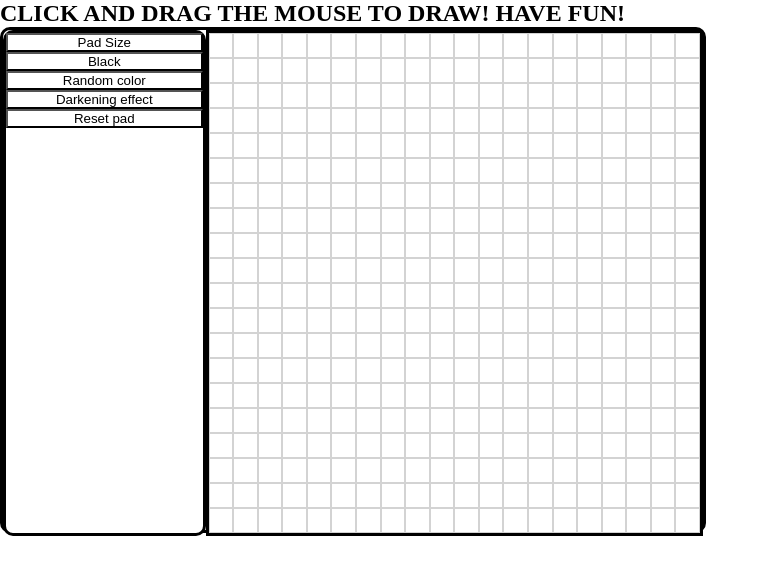
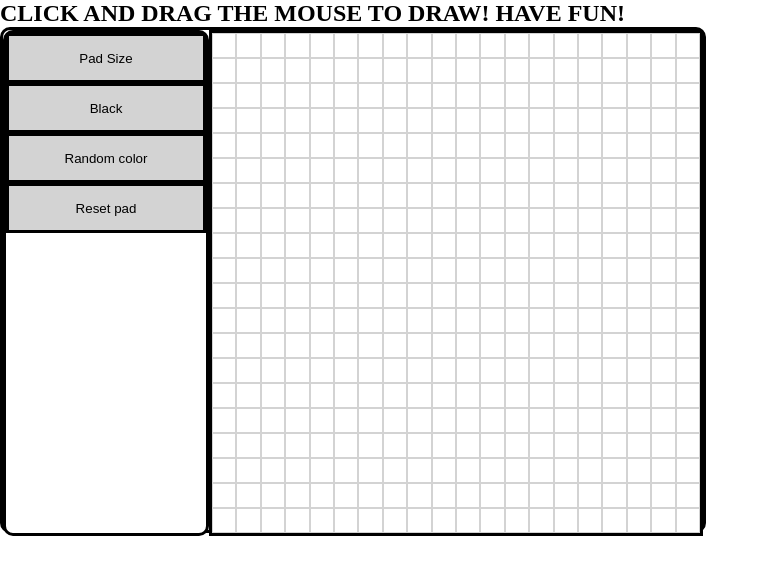
Before and after one commit to HlulaniChauke/Etch-a-Sketch, a plain HTML site: page index.html in a window 1280 px wide. Shown: the whole page, without its empty margins (0-769 px from the left). Drawn offline with Linux system fonts and the light colour scheme.

Commit message:
working version of Pad size, reset, black and random

```diff
--- a/index.html
+++ b/index.html
@@ -11,11 +11,10 @@
     <h2>CLICK AND DRAG THE MOUSE TO DRAW! HAVE FUN!</h2>
     <div class="mainContainer">
         <div class="buttonContainer">
-            <button id="size">Pad Size</button>
-            <button id="black">Black</button>
-            <button id="random">Random color</button>
-            <button id="darken">Darkening effect</button>
-            <button id="reset">Reset pad</button>
+            <button class="buttonStyle" id="size">Pad Size</button>
+            <button class="buttonStyle" id="black">Black</button>
+            <button class="buttonStyle" id="random">Random color</button>
+            <button class="buttonStyle" id="reset">Reset pad</button>
         </div>
         <div class="drawingPadContainer">
 
--- a/script.js
+++ b/script.js
@@ -39,7 +39,8 @@ function clearGrid() {
 //generate random color.
 function generateRandomColor(){
     const randomColor = Math.floor(Math.random()*16777215).toString(16);
-    randomColor = "#" + randomColor;
+    //randomColor = "#" + randomColor;
+    return randomColor
 }
 
 function changeSqrColor(idNum){
@@ -49,10 +50,10 @@ function changeSqrColor(idNum){
     }
     if (sq.classList.contains('random')){
         let color = generateRandomColor();
-        sq.style.backgroundColor = 'red';
+        sq.style.backgroundColor = '#'+color;
     }
     if (sq.classList.length === 1){
-        sq.style.backgroundColor = ''
+        sq.style.backgroundColor = 'white'
     }
 }
 
--- a/style.css
+++ b/style.css
@@ -19,6 +19,7 @@
     width: 200px;
     height: 500px;
     border-radius: 10px;
+    align-content: space-between;
 }
 
 .drawingPadContainer{
@@ -28,3 +29,10 @@
     height: 500px;
 
 }
+
+.buttonStyle{
+    border: 3px solid black;
+    width: 200px;
+    height: 50px;
+    background-color: lightgray;
+}
```
